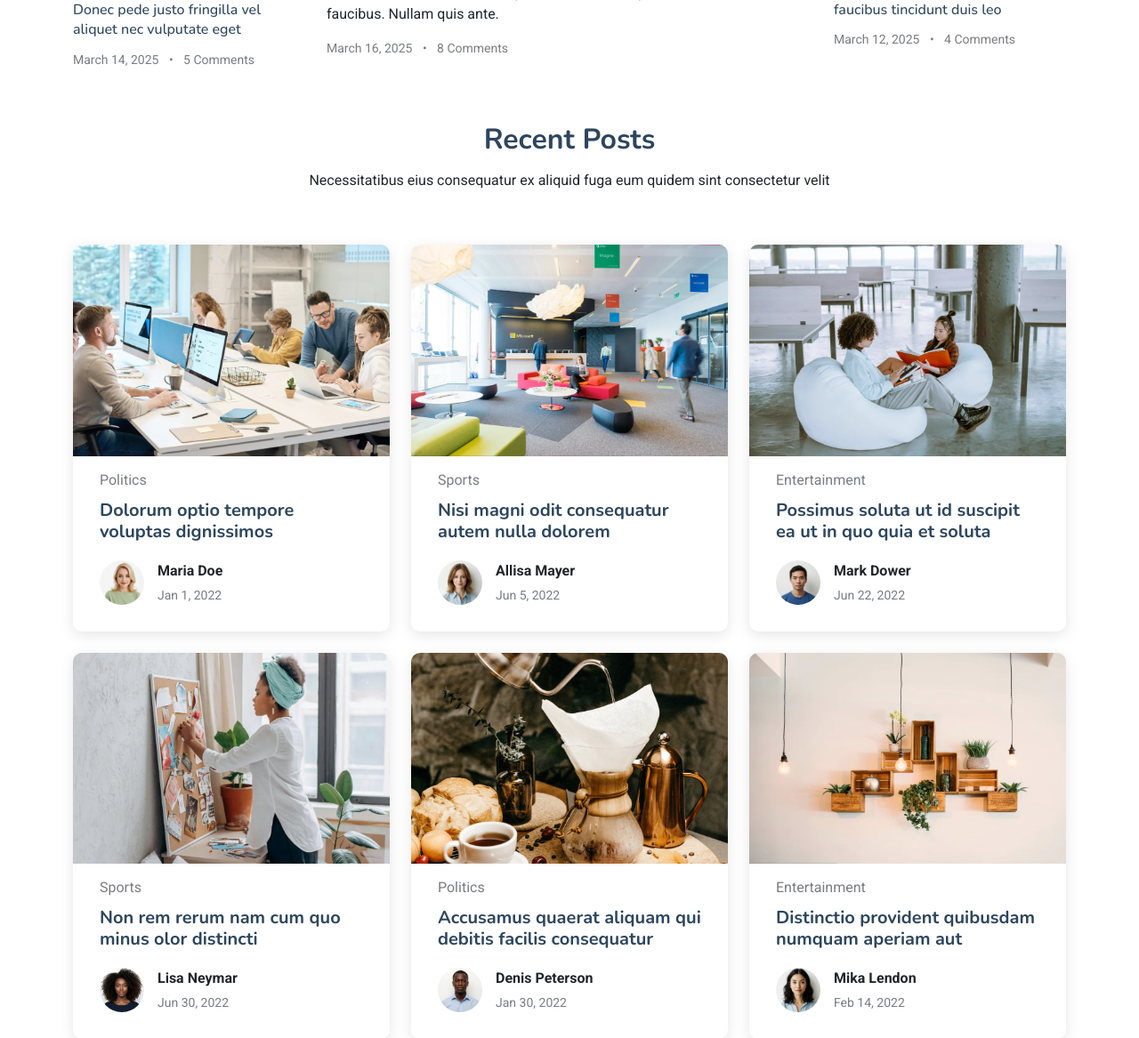
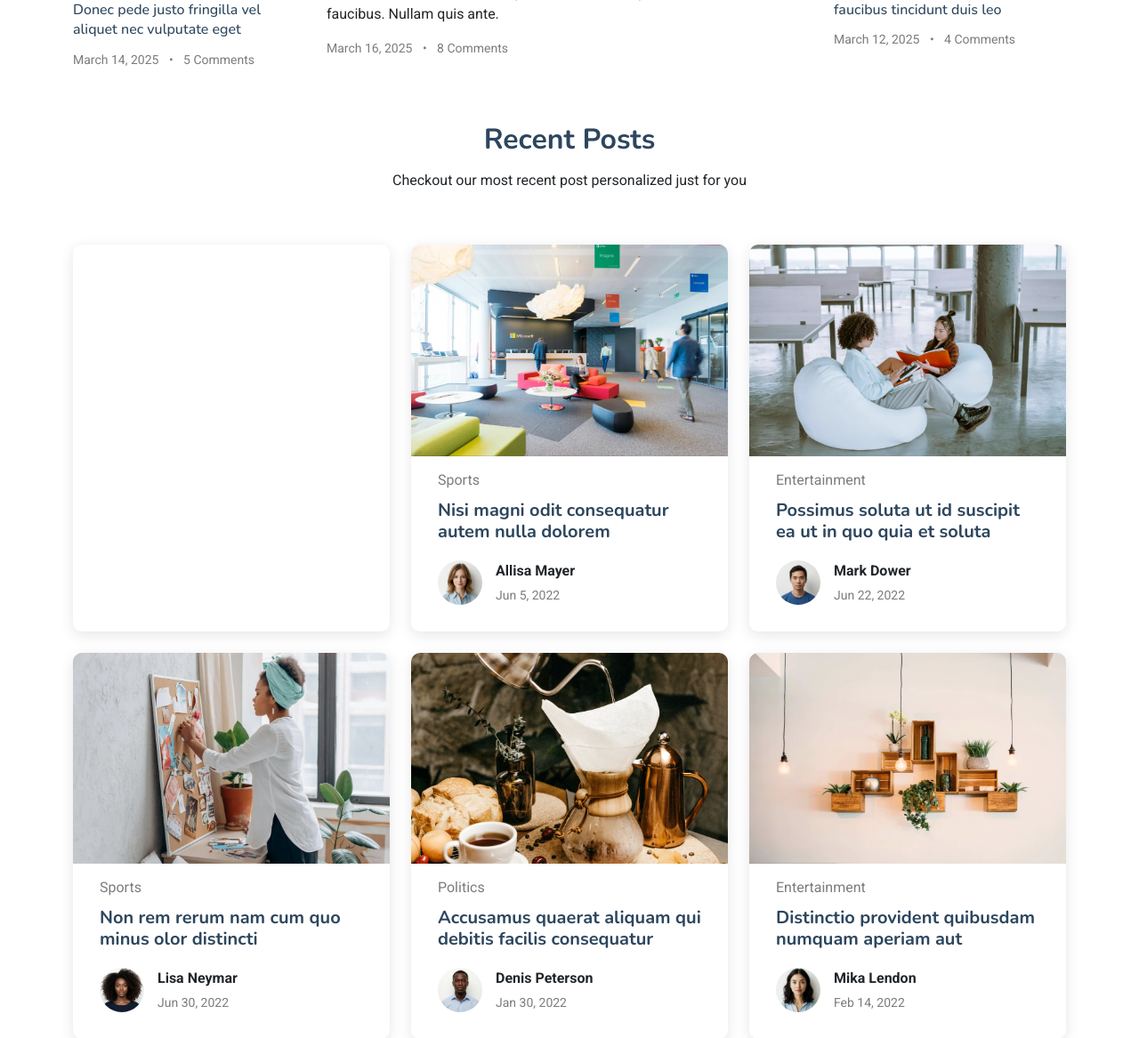
Before and after one commit to munyokii/eStore, a Django app: page /blog/ in a window 1280 px wide. Shown: the part 785-1952 px from the top of the page at 89% size. Run offline with Django 5.2, Linux system fonts and the light colour scheme; some libraries are stand-ins or nearby versions.

Commit message:
:sparkles: Getting blog post and displaying

```diff
--- a/macrotech/templates/blog.html
+++ b/macrotech/templates/blog.html
@@ -7,7 +7,7 @@
 <head>
   <meta charset="utf-8">
   <meta content="width=device-width, initial-scale=1.0" name="viewport">
-  <title>Blog - eStore Bootstrap Template</title>
+  <title>Blog - Macrotel</title>
   <meta name="description" content="">
   <meta name="keywords" content="">
 
@@ -149,38 +149,40 @@
       <!-- Section Title -->
       <div class="container section-title" data-aos="fade-up">
         <h2>Recent Posts</h2>
-        <p>Necessitatibus eius consequatur ex aliquid fuga eum quidem sint consectetur velit</p>
+        <p>Checkout our most recent post personalized just for you</p>
       </div><!-- End Section Title -->
 
       <div class="container" data-aos="fade-up" data-aos-delay="100">
         <div class="row gy-4">
-
           <div class="col-lg-4">
             <article>
-
+              {% for post in recent_posts %}
                 <div class="post-img">
-                <img src="{% static 'assets/img/blog/blog-post-1.webp' %}" alt="" class="img-fluid">
+                  <img src="{{ post.post_image.url }}" alt="{{ post.post_title }}" class="img-fluid">
                 </div>
 
-              <p class="post-category">Politics</p>
+                <p class="post-category">{{ post.post_category }}</p>
 
                 <h2 class="title">
-                <a href="{% url 'blog_detail' %}">Dolorum optio tempore voluptas dignissimos</a>
+                  <a href="{% url 'blog_detail' %}">{{ post.post_title }}</a>
                 </h2>
 
                 <div class="d-flex align-items-center">
-                <img src="{% static 'assets/img/person/person-f-12.webp' %}" alt="" class="img-fluid post-author-img flex-shrink-0">
+                  {% if post.user and post.user.avatar %}
+                    <img src="{{ post.user.avatar.url }}" alt="{{ post.user.get_full_name }}" class="img-fluid post-author-img flex-shrink-0">
+                  {% else %}
+                    <img src="https://robohash.org/{{ post.user.get_full_name }}.png" alt="{{ post.user.get_full_name }}" class="img-fluid post-author-img flex-shrink-0">
+                  {% endif %}
                   <div class="post-meta">
-                  <p class="post-author">Maria Doe</p>
+                    <p class="post-author">{{ post.user.last_name | capfirst }} {{ post.user.first_name | capfirst }}</p>
                     <p class="post-date">
-                    <time datetime="2022-01-01">Jan 1, 2022</time>
+                      <time datetime="2022-01-01">{{ post.posted_at|date:"M j, Y" }} Jan 1, 2022</time>
                     </p>
                   </div>
                 </div>
-
+              {% endfor %}
             </article>
           </div><!-- End post list item -->
-
           <div class="col-lg-4">
             <article>
 
--- a/macrotech/views.py
+++ b/macrotech/views.py
@@ -11,7 +11,7 @@ from django.db.models import Avg, Count
 from macrotech.forms import ContactMessageForm, ReviewForm
 
 from .utils import custom_login_required
-from .models import Category, NewsletterSubscriber, Product, Review
+from .models import BlogPost, Category, NewsletterSubscriber, Product, Review
 from .email import EmailContactNotification, NewsletterEmailSender
 
 User = get_user_model()
@@ -142,7 +142,12 @@ class BlogView(View):
 
     def get(self, request):
         """Handle GET requests and render the blog template."""
-        return render(request, "blog.html")
+        recent_blogs = BlogPost.objects.all()
+
+        context = {
+            "recent_blogs": recent_blogs
+        }
+        return render(request, "blog.html", context)
 
 
 class BlogDetailView(View):
```
Lines whose indentation alone changed are shown as unchanged.
